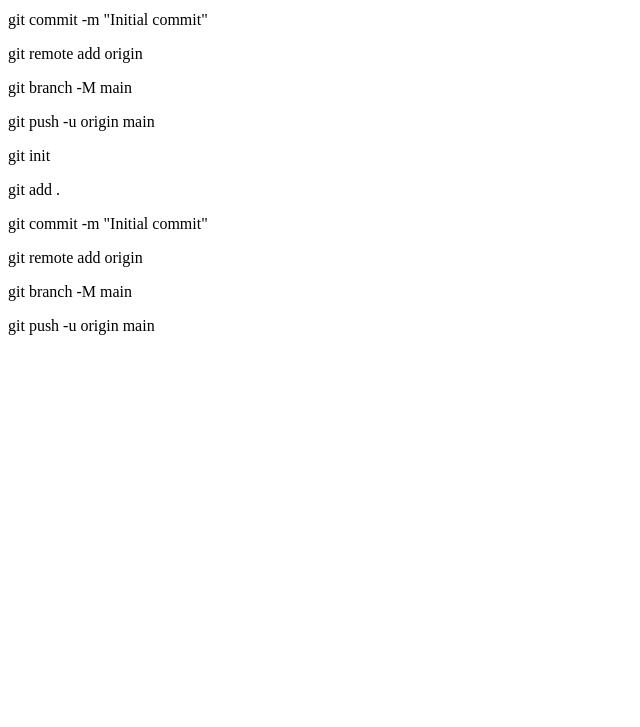
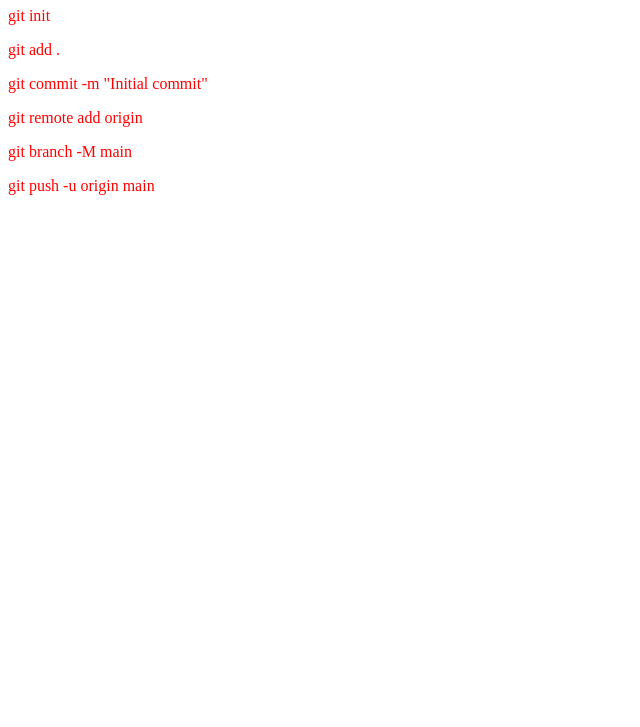
Before and after one commit to German264/homework1, a plain HTML site: page index.html in a window 1280 px wide. Shown: the part 73-800 px from the top of the page, without its empty margins (0-640 px from the left). Drawn offline with Linux system fonts and the light colour scheme.

Commit message:
commit text

```diff
--- a/index.html
+++ b/index.html
@@ -3,23 +3,16 @@
 <head>
     <meta charset="UTF-8">
     <meta name="viewport" content="width=device-width, initial-scale=1.0">
-    <!-- <link rel="stylesheet" href="./style.css"> -->
+    <link rel="stylesheet" href="./style.css">
     <title>Git homework 01</title>
+    </head>
+<body>
+    <h1>Homework1</h1>
     <p>git init</p>
     <p>git add .</p>
     <p>git commit -m "Initial commit"</p>
     <p>git remote add origin <URL></p>
     <p>git branch -M main</p>
     <p>git push -u origin main</p>
-
-    <p>git init</p>
-    <p>git add .</p>
-    <p>git commit -m "Initial commit"</p>
-    <p>git remote add origin <URL></p>
-    <p>git branch -M main</p>
-    <p>git push -u origin main</p>
-</head>
-<body>
-
 </body>
 </html>
--- /dev/null
+++ b/style.css
@@ -0,0 +1,3 @@
+body {
+    color: red;
+}
```
